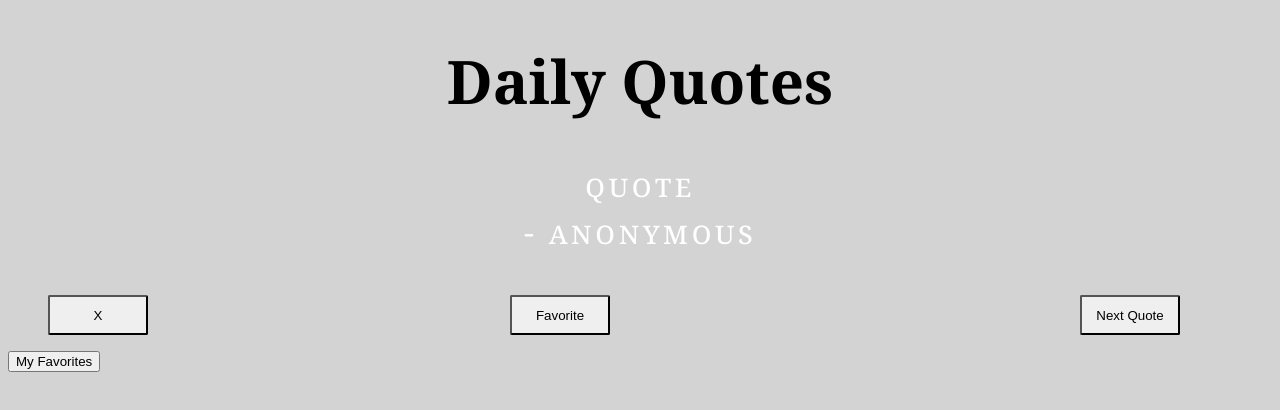
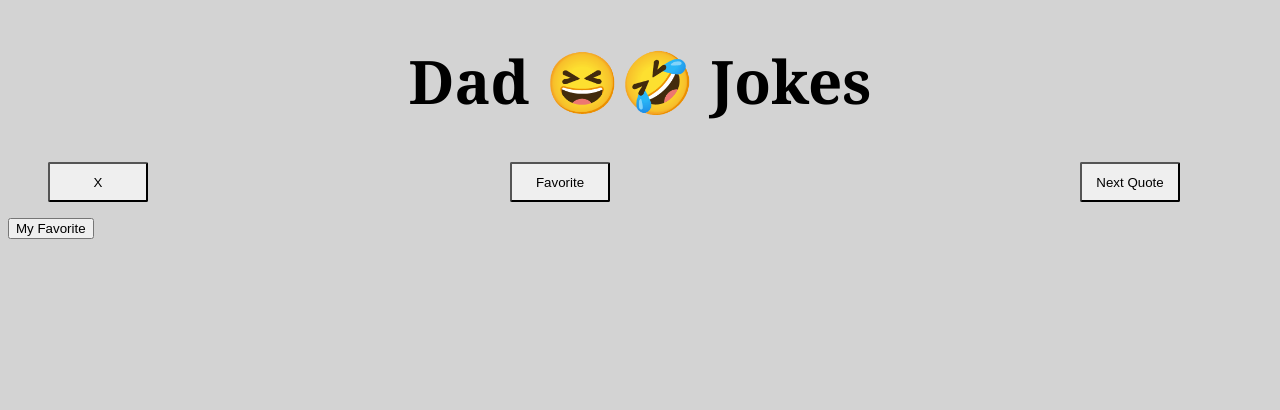
Before and after one commit to marksreese/dad-joke-saver-project, a plain HTML site: page index.html in a window 1280 px wide. Drawn offline with Linux system fonts and the light colour scheme.

Commit message:
changed quotes to Dad Jokes

```diff
--- a/index.html
+++ b/index.html
@@ -10,15 +10,11 @@
     <link rel="stylesheet" href="style.css" />
   </head>
   <body>
-    <h1>Daily Quotes</h1>
+    <h1>Dad 😆🤣 Jokes</h1>
     <div class="quotes-container"></div>
     <div id="content">
       <p id="quote" class="quotes">
-        Quote
-        <!-- quotes display here -->
-        <br />
-        - Anonymous
-        <!-- Author -->
+        <!-- jokes display here -->
       </p>
     </div>
     <div id="b-nav">
@@ -28,11 +24,10 @@
         <button id="gen">Next Quote</button>
       </ul>
       <button
-        id="fav-button"
-        class="w3-button w3-red"
+        class="w3-button"
         onclick="document.getElementById('id01').style.display='block'"
       >
-        My Favorites
+        My Favorite
       </button>
       <div
         id="id01"
@@ -45,7 +40,7 @@
         >
           X
         </span>
-        <p>Favorite Quotes</p>
+        <p>Favorite Dad Jokes</p>
       </div>
 
       <!-- <div class="w3-panel w3-grey">
--- a/style.css
+++ b/style.css
@@ -119,6 +119,16 @@ p {
 }
 /* <---Other Favorite Button---> */
 
+.w3-button:hover {
+  box-shadow: 0 12px 16px 0 rgba(0, 0, 0, 0.24),
+    0 17px 50px 0 rgba(0, 0, 0, 0.19);
+}
+
+/*  */
+
+/* #b-nav {
+
+} */
 
 /* #quotes-container {
   background-color: grey;
```
